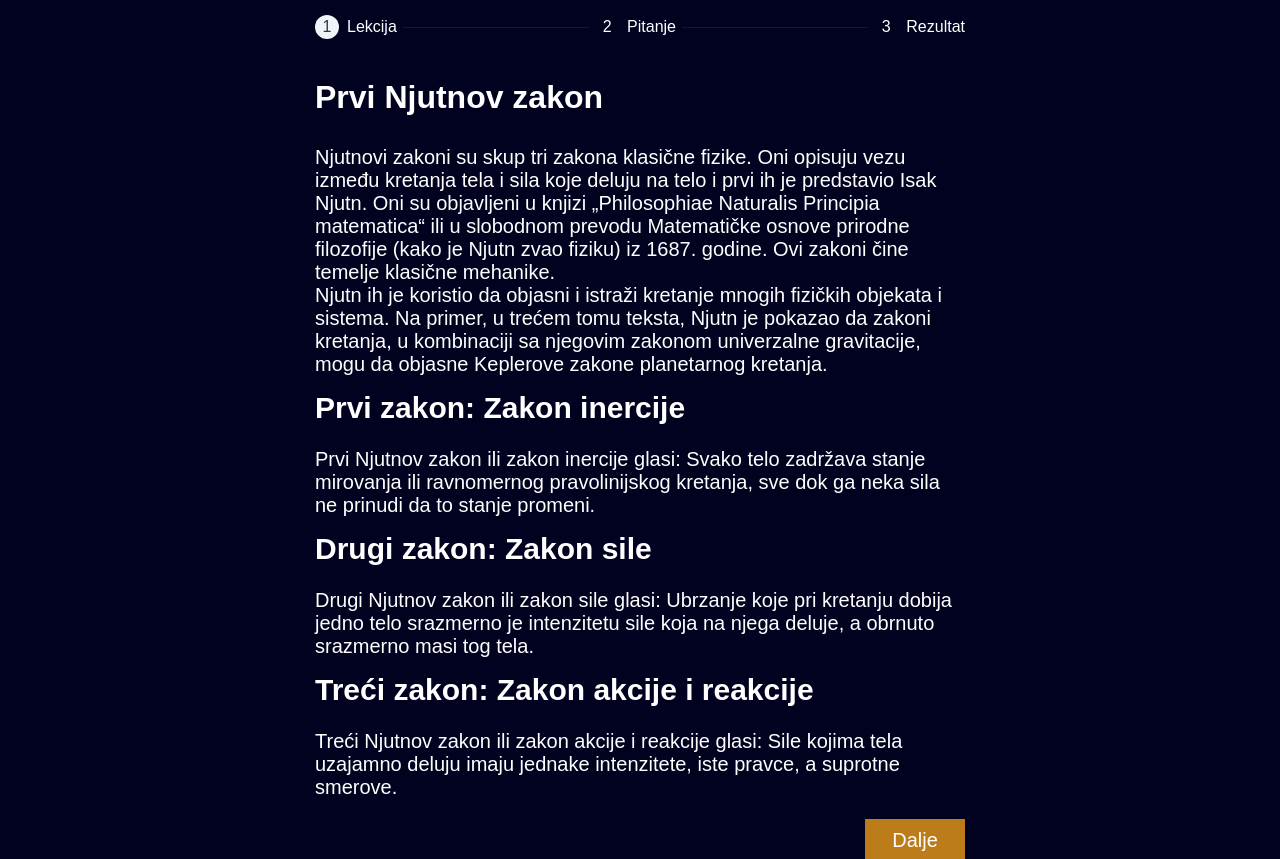
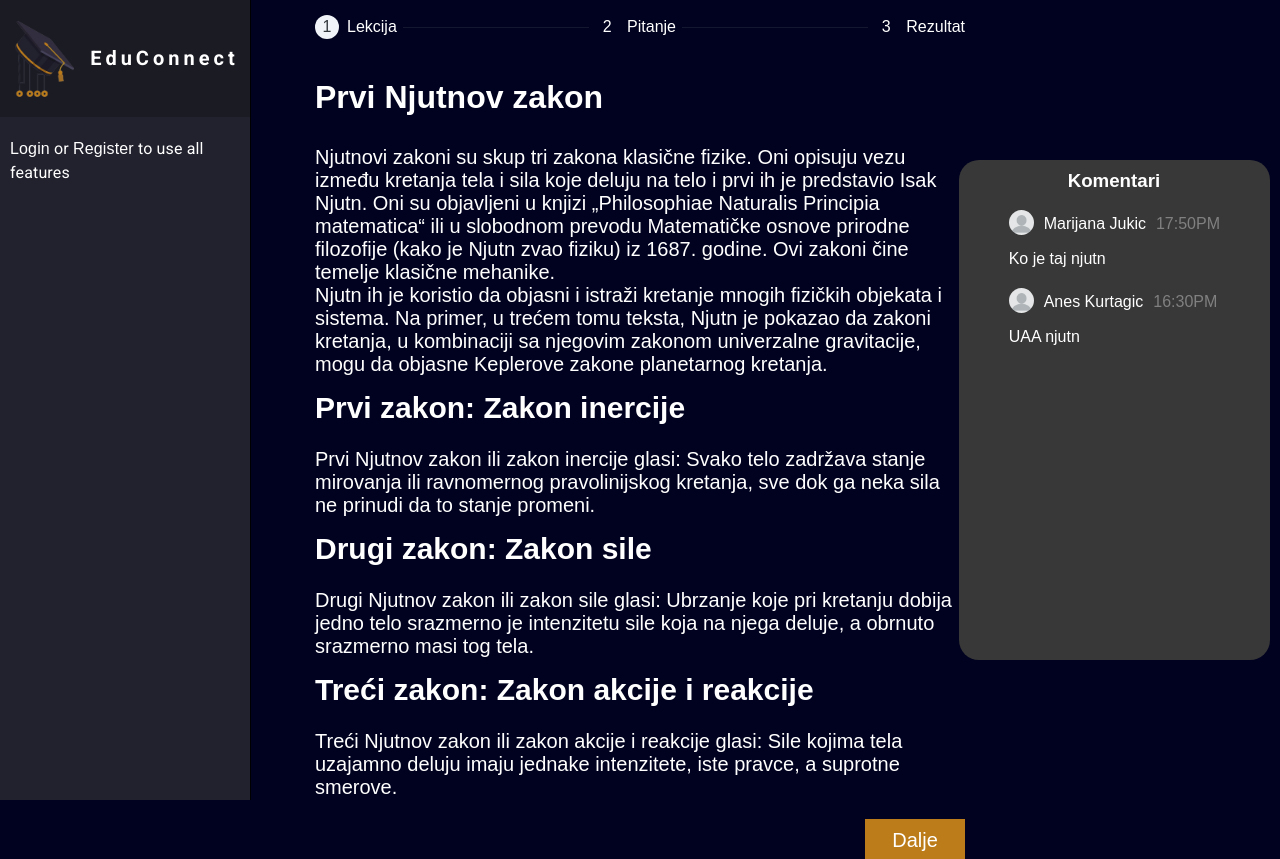
Before and after one commit to EminRedzovic/Hackaton2024, a React (Create React App) app: page /lesson in a window 1280 px wide. Built offline with nearby package versions, Linux system fonts and the light colour scheme; no server answers.

Commit message:
comments

```diff
--- a/src/pages/Course/Course.css
+++ b/src/pages/Course/Course.css
@@ -10,12 +10,22 @@
   background-color: #22222e;
 }
 .container {
-  background-color: #00021f;
+  background-color: #00021f !important;
 
   display: flex;
   height: 100vh;
   justify-content: center;
   align-items: center;
+}
+.startButton {
+  background-color: #bc7c19;
+  color: white;
+  height: 30px;
+  border: none;
+  border-radius: 10px;
+  width: 150px;
+  margin: 10px;
+  cursor: pointer;
 }
 .card_image {
   height: 150px !important;
@@ -54,7 +64,6 @@
   margin-top: 30px;
 }
 .lekcija-container {
-  color: "white";
   width: 100%;
   background-color: #36363d;
 }
--- a/src/pages/Course/Course.js
+++ b/src/pages/Course/Course.js
@@ -1,35 +1,14 @@
 import React, { useState } from "react";
 import NavigationCard from "../../components/CourseCards/NavigationCard";
-import { useLocation } from "react-router-dom";
+import { useLocation, useNavigate } from "react-router-dom";
 import "./Course.css";
 import { CardMedia, Collapse, IconButton, Typography } from "@mui/material";
 import ArrowDropDownIcon from "@mui/icons-material/ArrowDropDown";
 import ArrowDropUpIcon from "@mui/icons-material/ArrowDropUp";
 const Course = () => {
-  const mockedLekcija = [
-    {
-      Lekcija: "Lekcija1",
-      Content: "Pobediti barcelonu 4-0 na campnou",
-    },
-    {
-      Lekcija: "Lekcija2",
-      Content: "Pobediti barcelonu 4-0 na campnou",
-    },
-    {
-      Lekcija: "Lekcija3",
-      Content: "Pobediti barcelonu 4-0 na campnou",
-    },
-    {
-      Lekcija: "Lekcija4",
-      Content: "Pobediti barcelonu 4-0 na campnou",
-    },
-    {
-      Lekcija: "Lekcija5",
-      Content: "Pobediti barcelonu 4-0 na campnou",
-    },
-  ];
   const [open, setOpen] = useState(false);
   const location = useLocation();
+  const navigate = useNavigate();
   const item = location.state && location.state.course;
   console.log(item);
 
@@ -45,7 +24,21 @@ const Course = () => {
               image={item && item.imageURL}
               alt={item && item.title}
             />
-            <p className="cardTittle">{item && item.title}</p>
+            <div style={{ display: "flex", flexDirection: "column" }}>
+              <p className="cardTittle">{item && item.title}</p>
+              {item.test ? (
+                <button
+                  className="startButton"
+                  onClick={() => {
+                    navigate("/lesson");
+                  }}
+                >
+                  Zapocni
+                </button>
+              ) : (
+                <button className="startButton">Kupi</button>
+              )}
+            </div>
           </div>
           <div className="container-footer">
             <p className="cardText">{item && item.description}</p>
--- a/src/pages/Lesson/lessonPage.css
+++ b/src/pages/Lesson/lessonPage.css
@@ -12,6 +12,16 @@
   margin-top: 40px;
 }
 
+.komentari {
+  position: absolute;
+  right: 10px;
+  top: 20%;
+  background-color: rgb(56, 56, 56);
+  padding: 50px;
+  border-radius: 20px;
+  /* width: 200px; */
+  height: 50%;
+}
 .lesson .tekst {
   font-size: 20px;
   margin-top: 30px;
--- a/src/pages/Lesson/lessonPage.js
+++ b/src/pages/Lesson/lessonPage.js
@@ -2,10 +2,14 @@ import * as React from "react";
 import Stepper from "@mui/joy/Stepper";
 import Step from "@mui/joy/Step";
 import StepIndicator from "@mui/joy/StepIndicator";
+import mockedProfile from "../../mockedData/profile.png";
 import "./lessonPage.css";
+import NavigationCard from "../../components/CourseCards/NavigationCard";
 
 const lessonPage = () => {
   return (
+    <>
+      <NavigationCard />
       <div className="lesson">
         <div className="stepper">
           <Stepper sx={{ width: "100%", color: "white" }}>
@@ -39,33 +43,35 @@ const lessonPage = () => {
           </Stepper>
         </div>
         <h1>Prvi Njutnov zakon</h1>
+        <div className="kanta">
           <div className="tekst">
             <p>
-          Njutnovi zakoni su skup tri zakona klasične fizike. Oni opisuju vezu
-          između kretanja tela i sila koje deluju na telo i prvi ih je
+              Njutnovi zakoni su skup tri zakona klasične fizike. Oni opisuju
+              vezu između kretanja tela i sila koje deluju na telo i prvi ih je
               predstavio Isak Njutn. Oni su objavljeni u knjizi „Philosophiae
-          Naturalis Principia matematica“ ili u slobodnom prevodu Matematičke
-          osnove prirodne filozofije (kako je Njutn zvao fiziku) iz 1687.
-          godine. Ovi zakoni čine temelje klasične mehanike.
+              Naturalis Principia matematica“ ili u slobodnom prevodu
+              Matematičke osnove prirodne filozofije (kako je Njutn zvao fiziku)
+              iz 1687. godine. Ovi zakoni čine temelje klasične mehanike.
               <br />
               Njutn ih je koristio da objasni i istraži kretanje mnogih fizičkih
-          objekata i sistema. Na primer, u trećem tomu teksta, Njutn je pokazao
-          da zakoni kretanja, u kombinaciji sa njegovim zakonom univerzalne
-          gravitacije, mogu da objasne Keplerove zakone planetarnog kretanja.
+              objekata i sistema. Na primer, u trećem tomu teksta, Njutn je
+              pokazao da zakoni kretanja, u kombinaciji sa njegovim zakonom
+              univerzalne gravitacije, mogu da objasne Keplerove zakone
+              planetarnog kretanja.
               <br />
               <h2>
                 <b>Prvi zakon: Zakon inercije</b>
               </h2>
               <br />
               Prvi Njutnov zakon ili zakon inercije glasi: Svako telo zadržava
-          stanje mirovanja ili ravnomernog pravolinijskog kretanja, sve dok ga
-          neka sila ne prinudi da to stanje promeni.
+              stanje mirovanja ili ravnomernog pravolinijskog kretanja, sve dok
+              ga neka sila ne prinudi da to stanje promeni.
               <h2>
                 <b>Drugi zakon: Zakon sile</b>
               </h2>
               <br /> Drugi Njutnov zakon ili zakon sile glasi: Ubrzanje koje pri
-          kretanju dobija jedno telo srazmerno je intenzitetu sile koja na njega
-          deluje, a obrnuto srazmerno masi tog tela.
+              kretanju dobija jedno telo srazmerno je intenzitetu sile koja na
+              njega deluje, a obrnuto srazmerno masi tog tela.
               <h2>
                 <b>Treći zakon: Zakon akcije i reakcije</b>
               </h2>
@@ -75,8 +81,93 @@ const lessonPage = () => {
               suprotne smerove.
             </p>
           </div>
+          <div className="komentari">
+            <h3
+              style={{
+                position: "absolute",
+                left: "35%",
+                top: "10px",
+              }}
+            >
+              Komentari
+            </h3>
+
+            <div
+              style={{
+                display: "flex",
+                justifyContent: "center",
+              }}
+            >
+              <img
+                src={mockedProfile}
+                alt="profilna"
+                style={{
+                  height: "25px",
+                  borderRadius: "12.5px",
+                }}
+              ></img>
+              <div
+                style={{
+                  display: "flex",
+                  width: "100%",
+                }}
+              >
+                <p style={{ marginLeft: "10px", paddingTop: "5px" }}>
+                  Marijana Jukic
+                </p>
+                <span
+                  style={{
+                    marginLeft: "10px",
+                    paddingTop: "5px",
+                    color: "gray",
+                  }}
+                >
+                  17:50PM
+                </span>
+              </div>
+            </div>
+            <p style={{ paddingTop: "15px" }}>Ko je taj njutn</p>
+            <div
+              style={{
+                display: "flex",
+                justifyContent: "center",
+                marginTop: "20px",
+              }}
+            >
+              <img
+                src={mockedProfile}
+                alt="profilna"
+                style={{
+                  height: "25px",
+                  borderRadius: "12.5px",
+                }}
+              ></img>
+              <div
+                style={{
+                  display: "flex",
+                  width: "100%",
+                }}
+              >
+                <p style={{ marginLeft: "10px", paddingTop: "5px" }}>
+                  Anes Kurtagic
+                </p>
+                <span
+                  style={{
+                    marginLeft: "10px",
+                    paddingTop: "5px",
+                    color: "gray",
+                  }}
+                >
+                  16:30PM
+                </span>
+              </div>
+            </div>
+            <p style={{ paddingTop: "15px" }}>UAA njutn</p>
+          </div>
+        </div>
         <button>Dalje</button>
       </div>
+    </>
   );
 };
 
--- a/src/pages/Loginpage/LoginPage.js
+++ b/src/pages/Loginpage/LoginPage.js
@@ -39,7 +39,7 @@ const LoginPage = () => {
   }, [auth, isLoading]);
   if (!user) {
     return (
-      <div className="container">
+      <div className="Logincontainer">
         <div className="login-container">
           <Box className={`logo`}>
             <img src={sajtLogo} alt="Profile Picture" />
--- a/src/pages/Loginpage/LoginScreen.css
+++ b/src/pages/Loginpage/LoginScreen.css
@@ -11,10 +11,10 @@
   background-color: #f9f9f9;
   /* margin-top: 10px; */
 }
-.container {
-  background-color: rgb(218, 225, 222);
+.Logincontainer {
+  background-color: rgb(218, 225, 222) !important;
   height: 100vh;
-  padding-top: 20px;
+  padding-top: 5%;
 }
 .form-group {
   margin-bottom: 20px;
--- a/src/pages/Registerpage/RegisterPage.css
+++ b/src/pages/Registerpage/RegisterPage.css
@@ -10,10 +10,11 @@
   border-radius: 5px;
   background-color: #f9f9f9;
 }
-.container {
-  background-color: rgb(218, 225, 222);
+.Registercontainer {
+  background-color: rgb(218, 225, 222) !important;
   height: 100vh;
   padding-left: 0px !important;
+  padding-top: 2%;
 }
 .form-group {
   /* margin-bottom: 20px; */
--- a/src/pages/Registerpage/RegisterPage.js
+++ b/src/pages/Registerpage/RegisterPage.js
@@ -62,7 +62,7 @@ const RegisterPage = () => {
   }, [auth, isLoading]);
   if (!user) {
     return (
-      <div className="container">
+      <div className="Registercontainer">
         <div className="register-container">
           <Box className={`logo`}>
             <img src={sajtLogo} alt="Profile Picture" />
```
Lines whose indentation alone changed are shown as unchanged.
